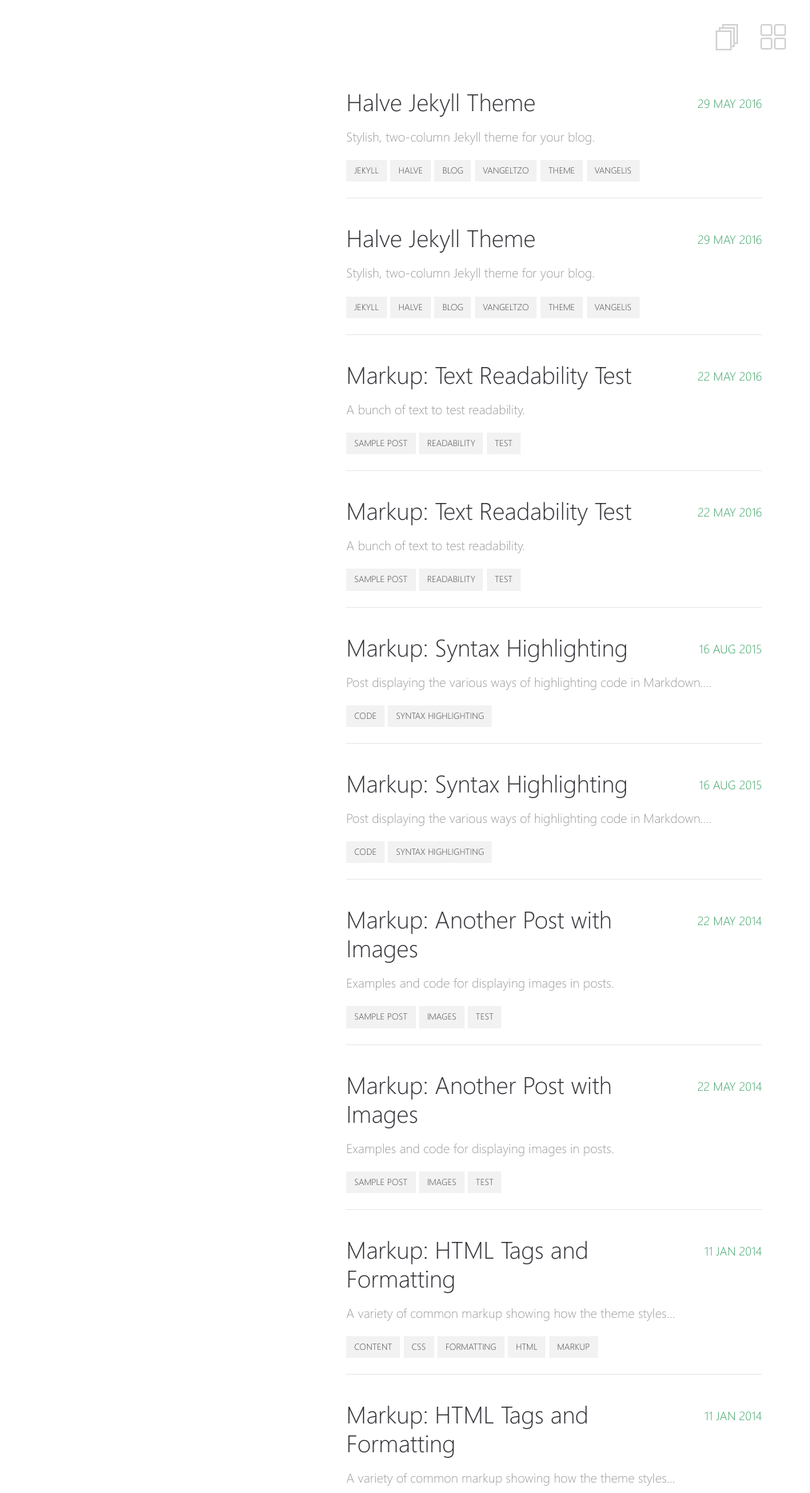
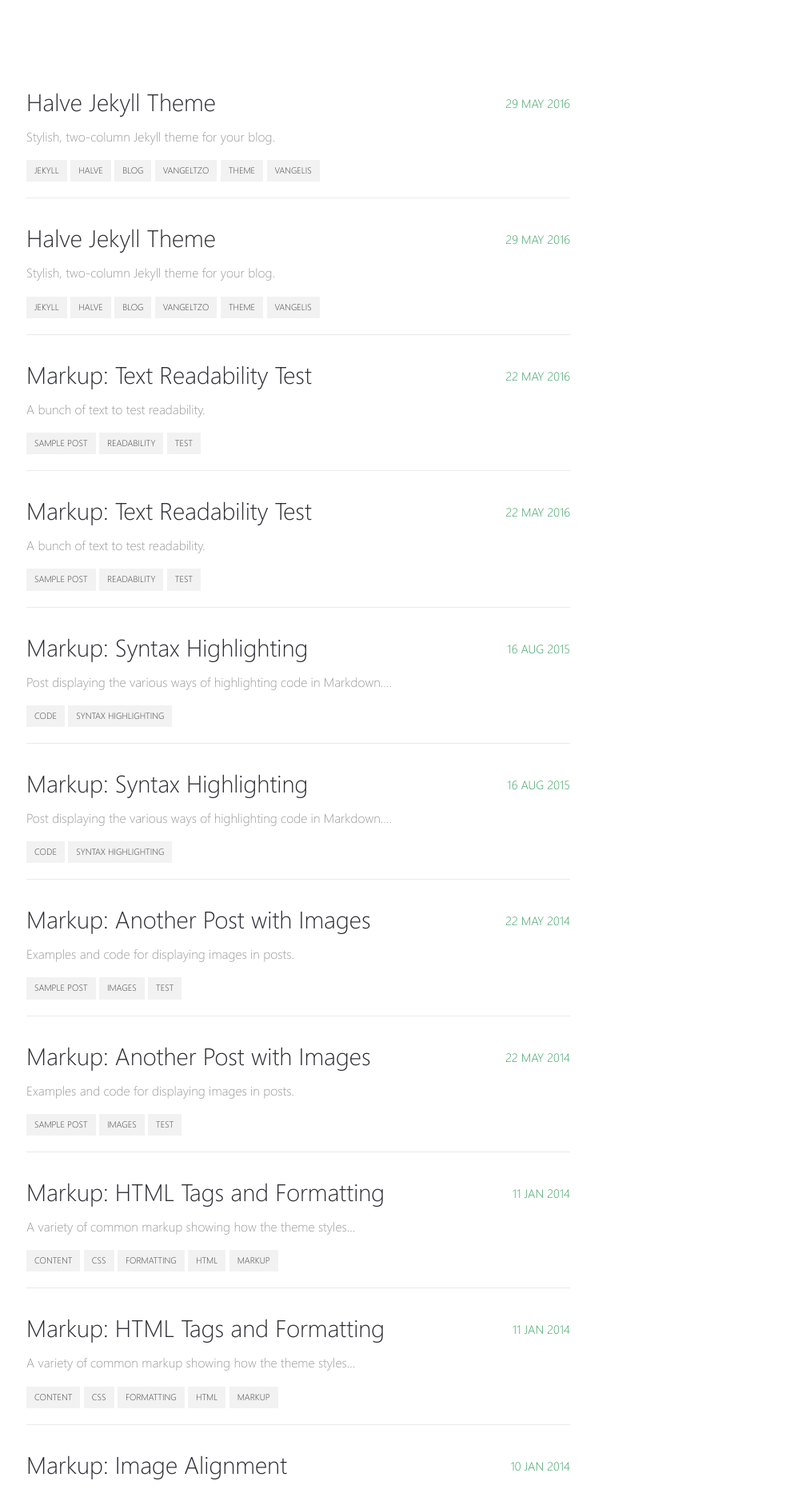
Before and after one commit to iknowSteven/iknowSteven.github.io, a Jekyll site: the page built from backup/_pages/posts.md, in a window 1280 px wide. Shown: the top 1867 px of the page at 80% size, without its empty margins (267-1280 px from the left). Built offline with Jekyll 4.4.1, drawn with Linux system fonts in a browser that asks for light colours; some of the changed text lies outside the part shown.

Commit message:
no message

```diff
--- a/_layouts/post-list.html
+++ b/_layouts/post-list.html
@@ -6,19 +6,7 @@ layout: compress
 <html>
 {% include head.html %}
   <body id="posts">
-    <!--<div class="block-left">-->
-      <!--<div class="content">-->
-        <!--<a href="{{ site.url }}" class="logo"><img src="{{ site.url }}/images/{{ site.logo | replace: '.', '-small.' }}"></a>-->
-        <!--<h1 class="section-title">{{ page.title}}<em>/</em>-->
-        <!--</h1>-->
-      <!--</div>-->
-    <!--</div>-->
-
     <div class="block-right">
-      <a href="posts.html" title="posts" class="posts-menu-icon"></a>
-      <a title="projects" class="projects-menu-icon">
-        <span></span>
-      </a>
       <div class="content">
         <ul class="posts-list">
         {% for post in site.posts %}
--- a/assets/_sass/_site.scss
+++ b/assets/_sass/_site.scss
@@ -1,19 +1,10 @@
-.block-left {
-  float: left;
-  .content {
-    z-index: 1;
-    position: relative;
-  }
-}
-
 .block-right {
   float: right;
   overflow-y: auto;
 }
 
-.block-left,
 .block-right {
-  width: 50%;
+  width: 100%;
   height: 100%;
   position: relative;
   display: table;
```
